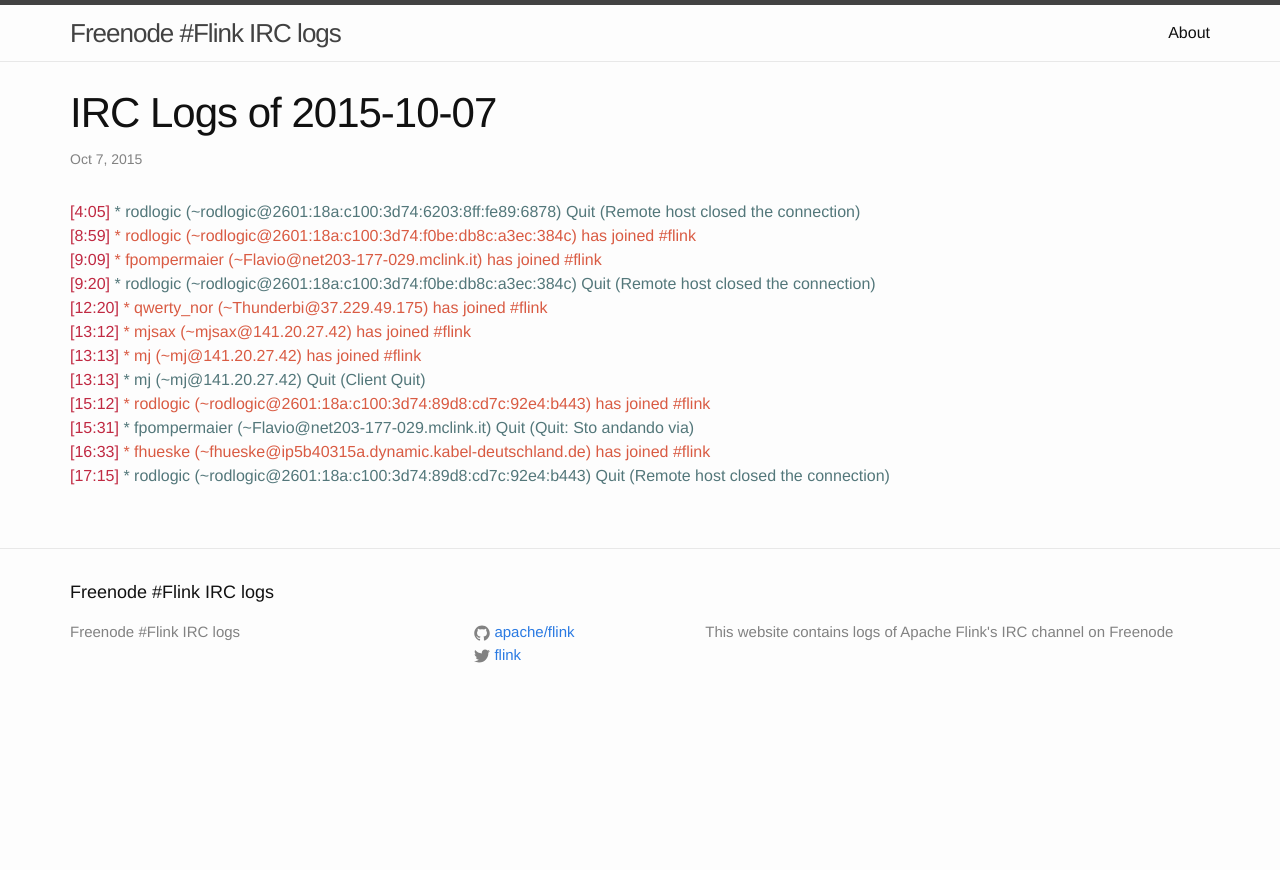
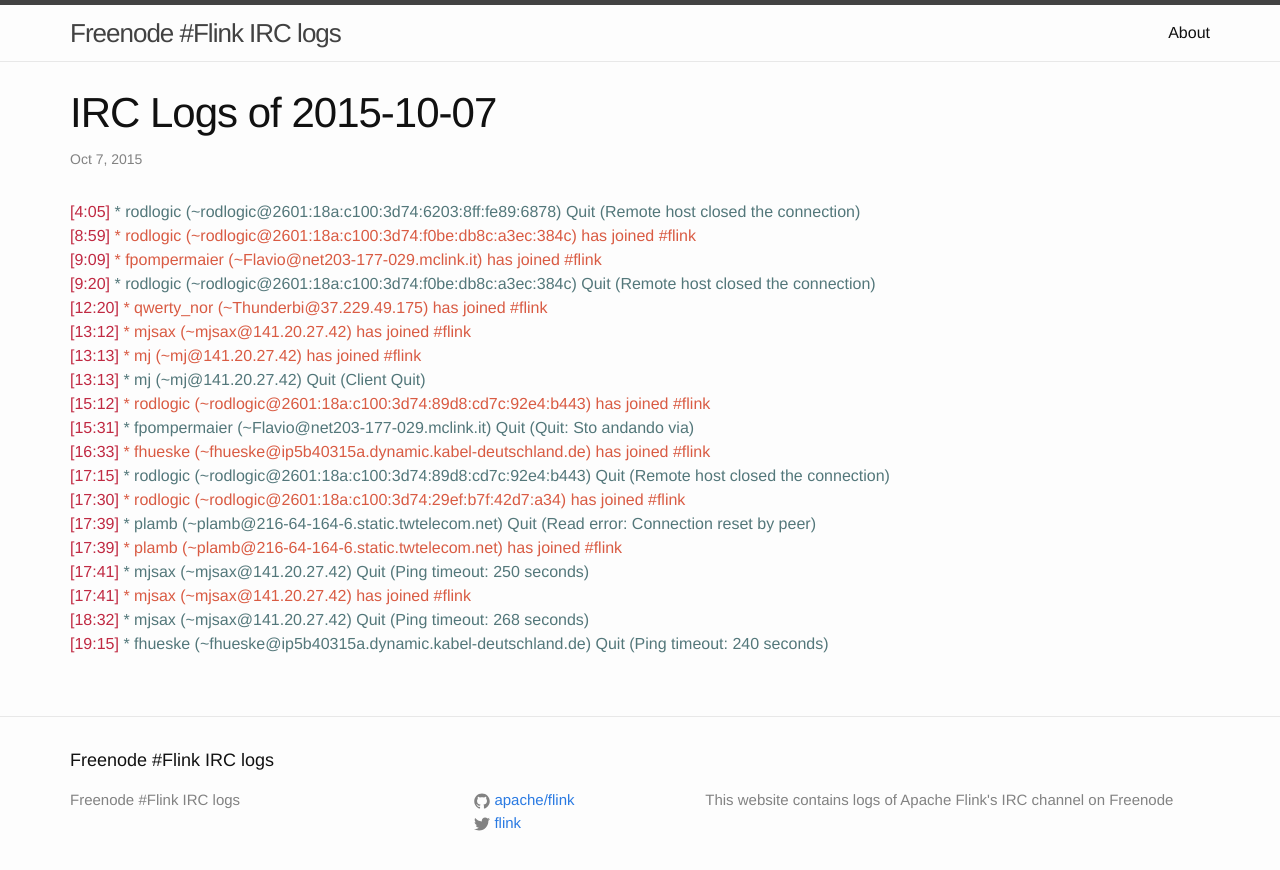
Before and after one commit to flink-irc-logs/flink-irc-logs.github.io, a Jekyll site: the page built from _posts/2015-10-07-logs.markdown, in a window 1280 px wide. Shown: the top 870 px of the page. Built offline with Jekyll 4.4.1, drawn with Linux system fonts in a browser that asks for light colours.

Commit message:
Update of the logs on Wed Oct  7 19:24:16 CEST 2015

```diff
--- a/_posts/2015-10-07-logs.markdown
+++ b/_posts/2015-10-07-logs.markdown
@@ -16,3 +16,10 @@
 <span class="irc-date">[15:31]</span> <span class="irc-navy">* fpompermaier (~Flavio@net203-177-029.mclink.it) Quit (Quit: Sto andando via)</span><br />
 <span class="irc-date">[16:33]</span> <span class="irc-green">* fhueske (~fhueske@ip5b40315a.dynamic.kabel-deutschland.de) has joined #flink</span><br />
 <span class="irc-date">[17:15]</span> <span class="irc-navy">* rodlogic (~rodlogic@2601:18a:c100:3d74:89d8:cd7c:92e4:b443) Quit (Remote host closed the connection)</span><br />
+<span class="irc-date">[17:30]</span> <span class="irc-green">* rodlogic (~rodlogic@2601:18a:c100:3d74:29ef:b7f:42d7:a34) has joined #flink</span><br />
+<span class="irc-date">[17:39]</span> <span class="irc-navy">* plamb (~plamb@216-64-164-6.static.twtelecom.net) Quit (Read error: Connection reset by peer)</span><br />
+<span class="irc-date">[17:39]</span> <span class="irc-green">* plamb (~plamb@216-64-164-6.static.twtelecom.net) has joined #flink</span><br />
+<span class="irc-date">[17:41]</span> <span class="irc-navy">* mjsax (~mjsax@141.20.27.42) Quit (Ping timeout: 250 seconds)</span><br />
+<span class="irc-date">[17:41]</span> <span class="irc-green">* mjsax (~mjsax@141.20.27.42) has joined #flink</span><br />
+<span class="irc-date">[18:32]</span> <span class="irc-navy">* mjsax (~mjsax@141.20.27.42) Quit (Ping timeout: 268 seconds)</span><br />
+<span class="irc-date">[19:15]</span> <span class="irc-navy">* fhueske (~fhueske@ip5b40315a.dynamic.kabel-deutschland.de) Quit (Ping timeout: 240 seconds)</span><br />
```
